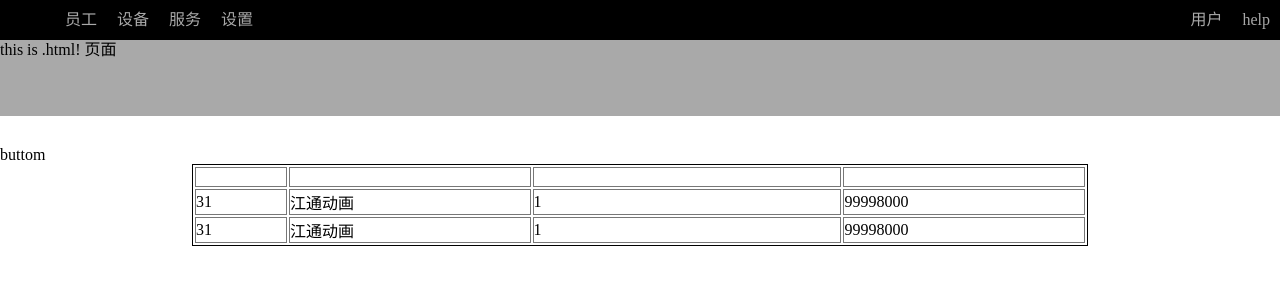
After one commit to linuxsjun/stfdjg, a Django app: page /view/ in a window 1280 px wide. The commit adds this page. Shown: the top 300 px of the page. Run offline with Django 3.2, Linux system fonts and the light colour scheme; data comes from the database, SQL or seed files in the repository; both versions use the stored data as it was after the commit.

Commit message:
update hr_dep view

```diff
--- /dev/null
+++ b/static/css/view_hr_list.css
@@ -0,0 +1,38 @@
+@charset "utf-8";
+/* CSS Document */
+*{margin: 0px;padding: 0px;}
+
+.header{
+    height: 80px;
+    background: darkgray;
+}
+
+.cmd_nav{
+    height: 30px;
+}
+
+table{
+    table-layout: auto;
+    border: 1px solid black;
+    width: 70%;
+    margin: 0px auto;
+}
+
+caption {
+    font-size: larger;
+    margin: 1em auto;
+}
+
+th,td {
+     /*padding: .65em;*/
+}
+
+th {
+    background: #555 nonerepeat scroll 0 0;
+    border: 1px solid #777;
+    color: #fff;
+}
+
+td {
+    border: 1px solid#777;
+}
--- a/study/urls.py
+++ b/study/urls.py
@@ -21,11 +21,11 @@ from web import views
 urlpatterns = [
     path('admin/', admin.site.urls),
     path('', views.index, name='index'),
-    path('hello/', views.hello),
+    path('view/', views.hr_view),
     path('data/', views.data),
     path('getdata/', views.getdata),
     path('search/', views.search),
     path('search_form/', views.search_form),
     path('conf/', views.config),
-path('d/', views.getdepartment),
+    path('add/', views.readdepartment),
 ]
--- a/templates/base.html
+++ b/templates/base.html
@@ -12,7 +12,7 @@
    		<div class="logo"><a href="/"></a></div>
 		<nav>
 			<li><a href="/getdata/">员工</a></li>
-			<li><a href="/hello/">设备</a></li>
+			<li><a href="/view/">设备</a></li>
 			<li><a href="/search_form/">服务</a></li>
 			<li><a href="/conf/">设置</a></li>
 		</nav>
--- /dev/null
+++ b/templates/view_hr_list.html
@@ -0,0 +1,41 @@
+{% extends "base.html" %}
+
+{% block styecss %}
+    <link rel="stylesheet" type="text/css" href="/static/css/view_hr_list.css">
+{% endblock styecss %}
+
+{% block mainbody %}
+    <div class="header">
+        <p>{{ hello }}</p>
+    </div>
+    <div class="cmd_nav">
+
+    </div>
+    <context>
+        <p>buttom</p>
+        <table border="1">
+            <thead>
+                <tr>
+                    <th>Pid</th>
+                    <th>NAME</th>
+                    <th>PARENTID</th>
+                    <th>ORDER</th>
+                </tr>
+            </thead>
+            <tbody>
+                <tr>
+                    <td>31</td>
+                    <td>江通动画</td>
+                    <td>1</td>
+                    <td>99998000</td>
+                </tr>
+                <tr>
+                    <td>31</td>
+                    <td>江通动画</td>
+                    <td>1</td>
+                    <td>99998000</td>
+                </tr>
+            </tbody>
+        </table>
+	</context>
+{% endblock %}
--- a/web/views.py
+++ b/web/views.py
@@ -11,23 +11,13 @@ def index(request):
     context={}
     return render(request, 'base.html', context)
 
-def hello(request):
+def hr_view(request):
     context={}
     context['hello']='this is .html! 页面'
-    to='2018-08-11 18:52:56+00:00'
-    # to='2018-08-11 18:52:56'
-    # k = datetime.datetime.utcfromtimestamp()
-    print(time.strftime("%Y-%m-%d %H:%M:%S",time.gmtime(time.time())))
-    # print(time.strptime(to,"%Y-%m-%d %H:%M:%S"))
-    # print(time.time())
-    # print(time.mktime(time.gmtime(time.time())))
-    # print(time.gmtime(time.time()))
-    # print(time.gmtime(time.time()+7200))
-    # print('----------------')
-    # print(time.localtime(time.time()))
-    # print(time.asctime(time.gmtime(time.time())))
-    # print(time.mktime(time.strptime(time.asctime(time.gmtime(time.time())))))
-    # print(time.timezone)
+
+    ps = hr_department.objects.all().first()
+    print(ps)
+
     return render(request, 'view_hr_list.html', context)
 
 def search_form(request):
@@ -139,7 +129,7 @@ def getdata(request):
         response = "no"
     return HttpResponse(response)
 
-def getdepartment(request):
+def readdepartment(request):
     p =  base_conf.objects.all().first()
 
     # https://qyapi.weixin.qq.com/cgi-bin/department/list?access_token=ACCESS_TOKEN&id=ID
```
Also changed, not shown: templates/base_conf.html (+1 -18 lines), templates/hello.html (deleted, +0 -29 lines), web/tests.py (+54 -0 lines), README.md, db.sqlite3.
